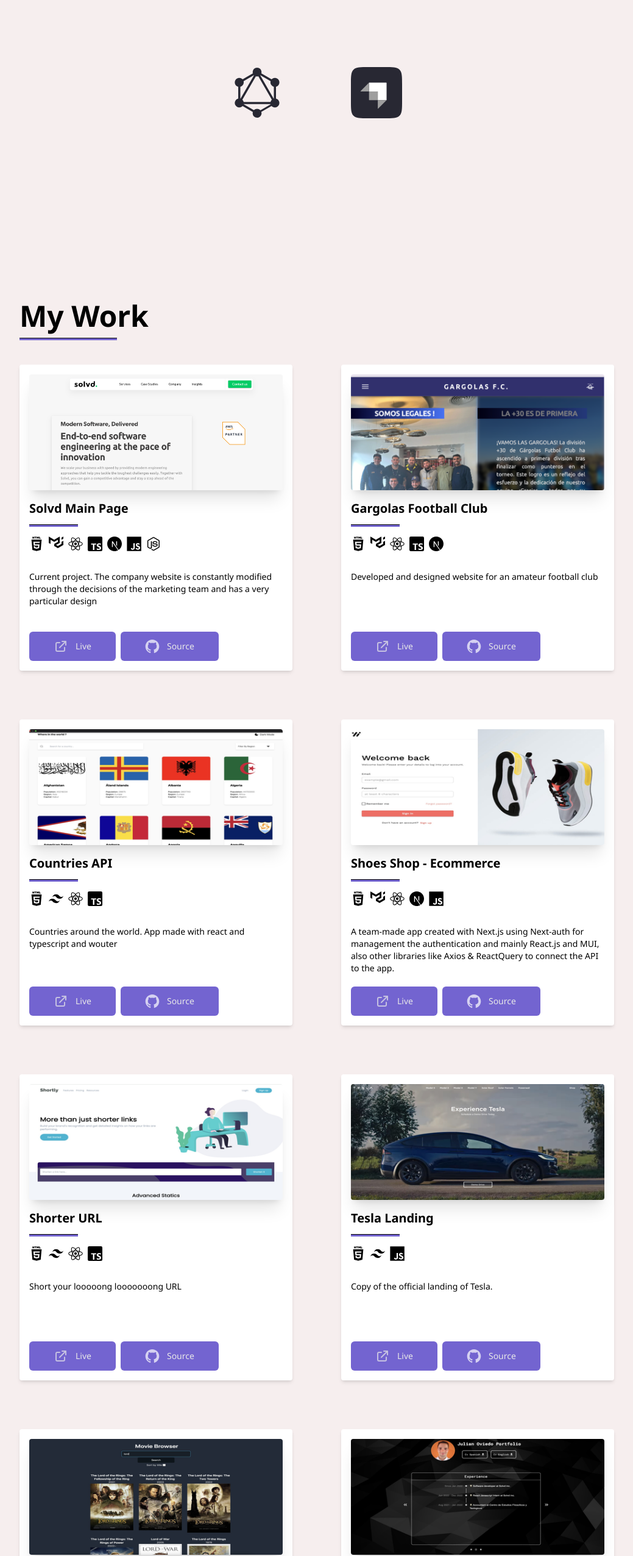
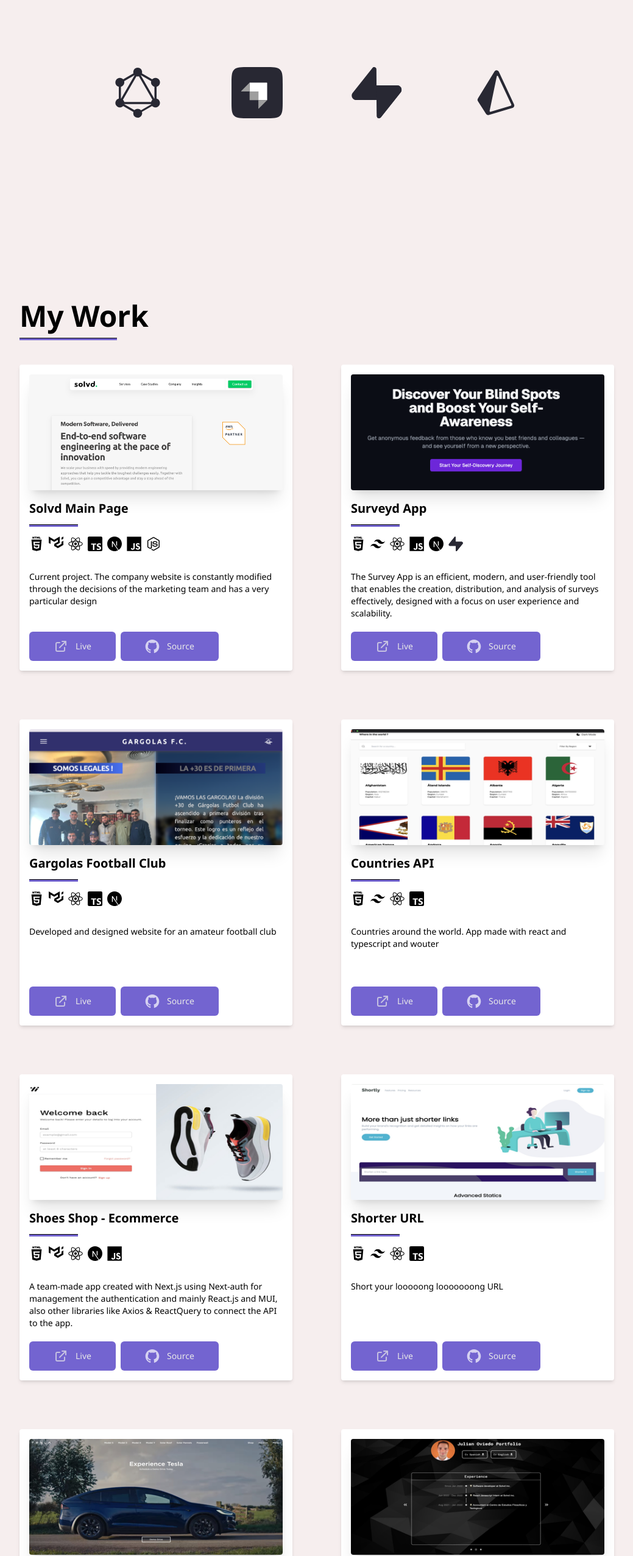
Before and after one commit to JulianOviedo/Portfolio2.0, a React (Vite) app: page / in a window 1280 px wide. Shown: the part 4014-6566 px from the top of the page at 61% size, without its empty margins (120-1159 px from the left). Built offline with nearby package versions, Linux system fonts and the light colour scheme.

Commit message:
add skils & project

```diff
--- a/src/assets/Icons/Icons.tsx
+++ b/src/assets/Icons/Icons.tsx
@@ -378,11 +378,7 @@
 
 export const StrapiIcon = () => {
   return (
-    <svg
-      viewBox="0 0 600 600"
-      fill="none"
-      xmlns="http://www.w3.org/2000/svg"
-    >
+    <svg viewBox="0 0 600 600" fill="none" xmlns="http://www.w3.org/2000/svg">
       <path
         d="M0 208C0 109.948 0 60.9218 30.4609 30.4609C60.9218 0 109.948 0 208 0H392C490.052 0 539.078 0 569.539 30.4609C600 60.9218 600 109.948 600 208V392C600 490.052 600 539.078 569.539 569.539C539.078 600 490.052 600 392 600H208C109.948 600 60.9218 600 30.4609 569.539C0 539.078 0 490.052 0 392V208Z"
         className="fill-black dark:fill-disabled"
@@ -409,3 +405,37 @@
     </svg>
   );
 };
+
+export const SupabaseIcon = () => {
+  return (
+    <svg viewBox="0 0 64 64" version="1.1" className="fill-none">
+      <path
+        d="m 37.41219,62.936701 c -1.634985,2.05896 -4.950068,0.93085 -4.989463,-1.69817 L 31.846665,22.786035 h 25.855406 c 4.683108,0 7.294967,5.409033 4.382927,9.07673 z"
+        className="fill-black dark:fill-disabled"
+      />
+      <path
+        d="m 37.41219,62.936701 c -1.634985,2.05896 -4.950068,0.93085 -4.989463,-1.69817 L 31.846665,22.786035 h 25.855406 c 4.683108,0 7.294967,5.409033 4.382927,9.07673 z"
+        className="fill-black dark:fill-disabled"
+      />
+      <path
+        d="m 26.89694,1.0634102 c 1.634986,-2.05918508 4.950125,-0.93090008 4.989521,1.698149 L 32.138899,41.214003 H 6.607076 c -4.6832501,0 -7.29518376,-5.409032 -4.3830007,-9.07673 z"
+        className="fill-black dark:fill-disabled"
+      />
+    </svg>
+  );
+};
+
+export const PrismaIcon = () => {
+  return (
+    <svg
+      xmlns="http://www.w3.org/2000/svg"
+      viewBox="0 0 32 32"
+    >
+      <title>file_type_prisma</title>
+      <path
+        d="M25.21,24.21,12.739,27.928a.525.525,0,0,1-.667-.606L16.528,5.811a.43.43,0,0,1,.809-.094l8.249,17.661A.6.6,0,0,1,25.21,24.21Zm2.139-.878L17.8,2.883h0A1.531,1.531,0,0,0,16.491,2a1.513,1.513,0,0,0-1.4.729L4.736,19.648a1.592,1.592,0,0,0,.018,1.7l5.064,7.909a1.628,1.628,0,0,0,1.83.678l14.7-4.383a1.6,1.6,0,0,0,1-2.218Z"
+        className="fill-black dark:fill-disabled"
+      />
+    </svg>
+  );
+};
--- a/src/components/ProyectsSection.tsx
+++ b/src/components/ProyectsSection.tsx
@@ -1,4 +1,4 @@
-import { HtmlIcon, JavascriptIcon, MaterialUILogo, NextLogo, NodeLogo, ReactLogo, TailwindIcon, TypescriptIcon } from "../assets/Icons/Icons"
+import { HtmlIcon, JavascriptIcon, MaterialUILogo, NextLogo, NodeLogo, ReactLogo, SupabaseIcon, TailwindIcon, TypescriptIcon } from "../assets/Icons/Icons"
 import { ProyectCard } from "./ProyectCard"
 
 export const Proyects = () => {
@@ -11,6 +11,14 @@
                 urlGithub={'https://github.com/solvdinc/solvd-website-frontend'}
                 technologies={[<HtmlIcon />, <MaterialUILogo />, <ReactLogo />, <TypescriptIcon />, <NextLogo/>, <JavascriptIcon/>, <NodeLogo/>]}
                 description="Current project. The company website is constantly modified through the decisions of the marketing team and has a very particular design"
+            />
+            <ProyectCard
+                img={"/surveydApp.png"}
+                title={"Surveyd App"}
+                technologies={[<HtmlIcon />, <TailwindIcon />, <ReactLogo />, <JavascriptIcon />, <NextLogo/>, <SupabaseIcon/>]}
+                urlGithub={'https://github.com/utvecklarlabbet/enkatt'}
+                urlDeploy={'https://surveyd.app/'}
+                description="The Survey App is an efficient, modern, and user-friendly tool that enables the creation, distribution, and analysis of surveys effectively, designed with a focus on user experience and scalability."
             />
              <ProyectCard
                 img={"/gargolas-fc.png"}
@@ -54,15 +62,6 @@
                 description="Copy of the official landing of Tesla."
             />
             <ProyectCard
-                img={"/movie-browser.png"}
-                title={"Movie Browser"}
-                urlGithub={'https://github.com/JulianOviedo/Movie-Browser'}
-                urlDeploy={'https://movie-browser-pi.vercel.app/'}
-                technologies={[<HtmlIcon />, <TailwindIcon />, <JavascriptIcon />, <ReactLogo />]}
-                description="Responsive Movie browser made with React. The main goal of this project
-                was used the useMemo & useCallback hooks from React to avoid to fetch every mutation on the value of the controlled input."
-            />
-            <ProyectCard
                 img={"/old-portfolio.png"}
                 title={"Portfolio v1.0"}
                 urlGithub={'https://github.com/JulianOviedo/Portfolio'}
--- a/src/components/SkillLogos.tsx
+++ b/src/components/SkillLogos.tsx
@@ -1,4 +1,4 @@
-import { ExpressLogo, GraphQLIcon, StrapiIcon } from "../assets/Icons/Icons";
+import { ExpressLogo, GraphQLIcon, PrismaIcon, StrapiIcon, SupabaseIcon } from "../assets/Icons/Icons";
 import { NodeLogo } from "../assets/Icons/Icons";
 import { MaterialUILogo } from "../assets/Icons/Icons";
 import { MySQLLogo } from "../assets/Icons/Icons";
@@ -29,6 +29,10 @@
     { logo: <MaterialUILogo />, description: "Material-UI" },
     { logo: <GraphQLIcon />, description: "GraphQL" },
     { logo: <StrapiIcon />, description: "Strapi" },
+    { logo: <SupabaseIcon />, description: "Supabase" },
+    { logo: <PrismaIcon />, description: "Prisma" },
+
+
   ];
 
   return (
```
Also changed, not shown: public/surveydApp.png (added).
